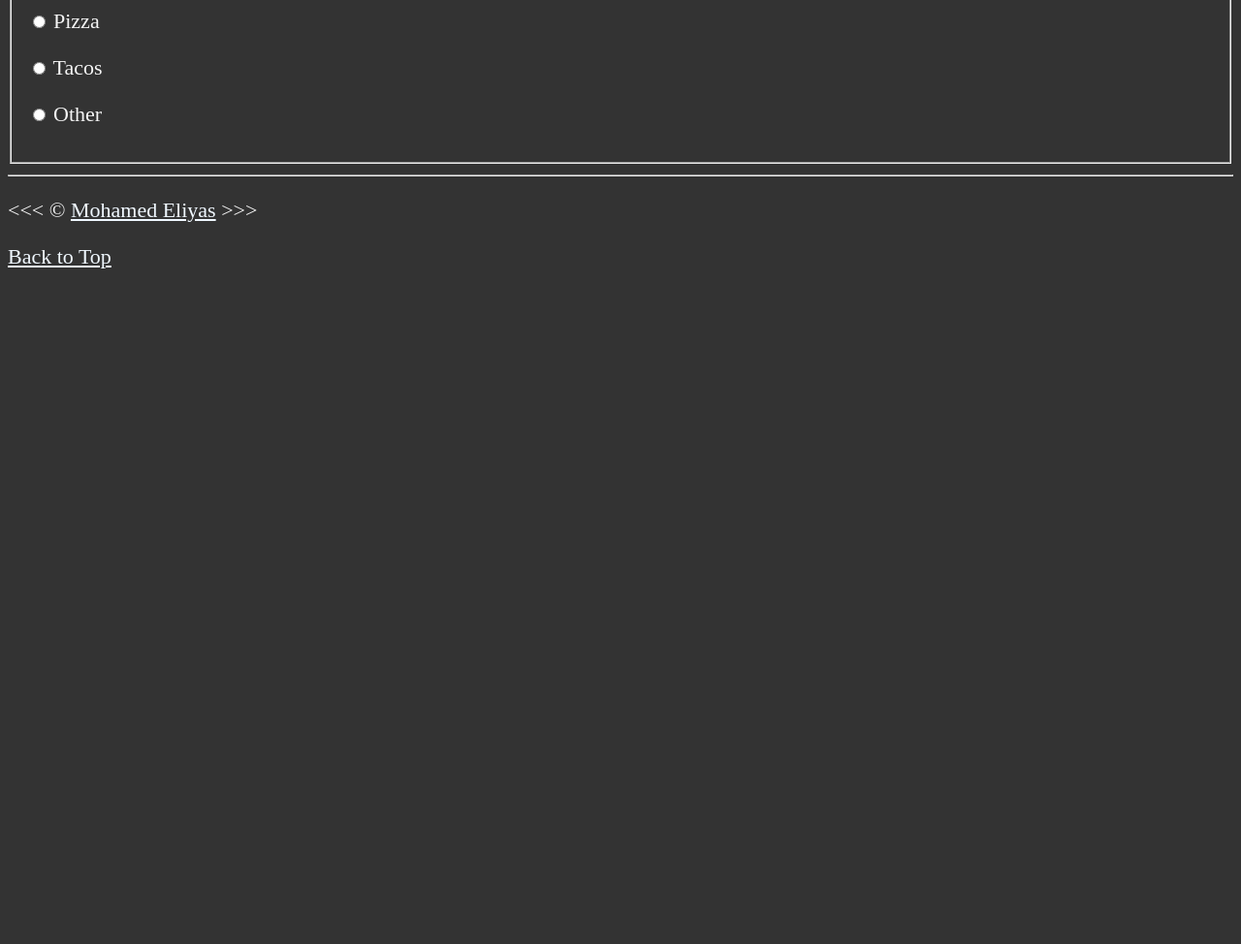
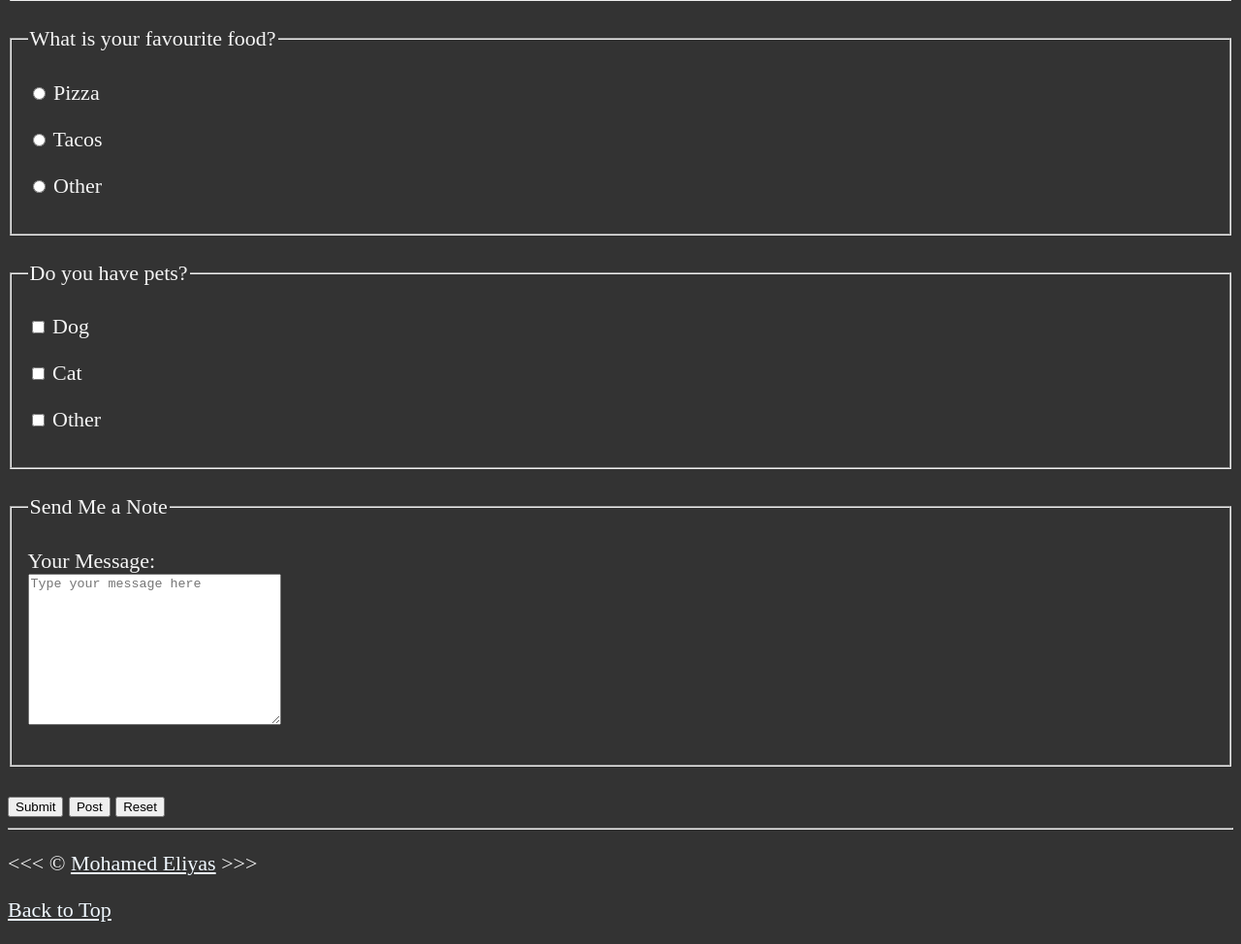
Before and after one commit to eliyasmd50/html_learning, a plain HTML site: page index.html in a window 1280 px wide. Shown: the part 3440-4414 px from the top of the page at 97% size. Before the commit the page ends 3740 px from the top, so only its background shows below. Drawn offline with Linux system fonts and the light colour scheme.

Commit message:
changes done for form data an input

```diff
--- a/index.html
+++ b/index.html
@@ -188,6 +188,10 @@
                     <input type="text" name="lastName" id="lastName" placeholder="doe" autocomplete="on"  required>
                 </p>
                 <p>
+                    <label for="password">Password:</label>
+                    <input type="password" name="password" id="password" placeholder="Your Secret" autocomplete="on">
+                </p>
+                <p>
                     <label for="phone">Phone:</label>
                     <input type="tel" name="phone" id="phone" placeholder="9123456789"
                     pattern="[0-9]{3}[0-9]{3}[0-9]{4}" required>
@@ -223,6 +227,7 @@
                     </datalist>
                 </p> -->
             </fieldset>
+            <br>
             <fieldset>
                 <legend>What is your favourite food?</legend>
                 <p>
@@ -238,6 +243,34 @@
                     <label for="other">Other</label>
                 </p>
             </fieldset>
+            <br>
+            <fieldset>
+                <legend>Do you have pets?</legend>
+                <p>
+                    <input type="checkbox" name="pets" id="dog" value="dogs">
+                    <label for="dog">Dog</label>
+                </p>
+                <p>
+                    <input type="checkbox" name="pets" id="cat" value="cat">
+                    <label for="cat">Cat</label>
+                </p>
+                <p>
+                    <input type="checkbox" name="pets" id="otherPet" value="otherPet">
+                    <label for="otherPet">Other</label>
+                </p>
+            </fieldset>
+            <br>
+            <fieldset>
+                <legend>Send Me a Note</legend>
+                <p>
+                    <label for="message">Your Message:</label><br>
+                    <textarea name="message" id="message" cols="30" rows="10" placeholder="Type your message here"></textarea>
+                </p>
+            </fieldset>
+            <br>
+            <button type="submit">Submit</button>
+            <button type="submit" formaction="https://httpbin.org/post" formmethod="post">Post</button>
+            <button type="reset">Reset</button>
             </form>
         </article>
     </main>
```
